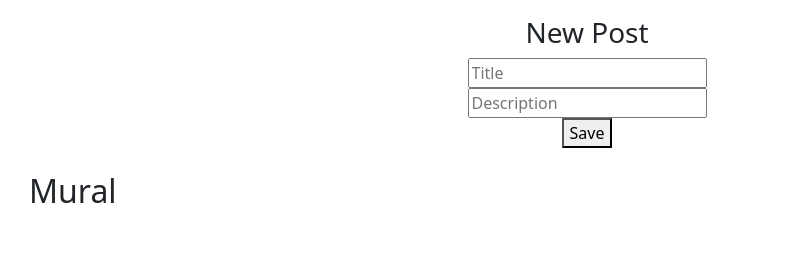
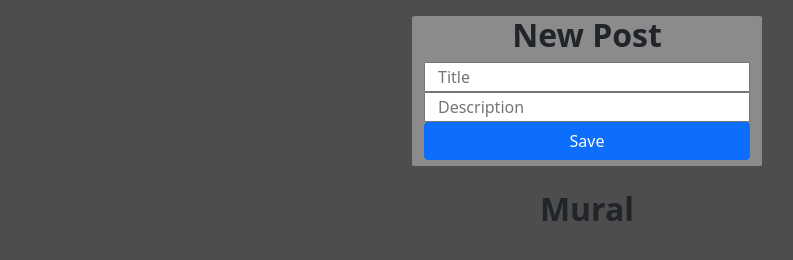
Before and after one commit to Alves047/MuralDeAvisos, a website: page public/index.html in a window 1280 px wide. Shown: the whole page, without its empty margins (53-846 px from the left). Drawn offline with nearby package versions, Linux system fonts and the light colour scheme; no server answers.

Commit message:
EditCode

```diff
--- a/package.json
+++ b/package.json
@@ -4,7 +4,7 @@
   "main": "index.js",
   "scripts": {
     "test": "echo \"Error: no test specified\" && exit 1",
-    "start": "index"
+    "start": "index.js"
   },
   "author": "",
   "license": "ISC",
--- /dev/null
+++ b/public/index.css
@@ -0,0 +1,19 @@
+body{
+    background-color: #4d4d4d;
+
+}
+
+h2{
+    text-align: center;
+}
+.Inputs{
+    display: block;
+
+}
+.InputsElements{
+    background-color: #8b8b8b;
+    height: 150px;
+    border-radius: 1%;
+    width: 350px;
+
+}
--- a/public/index.html
+++ b/public/index.html
@@ -11,19 +11,22 @@
       integrity="sha384-1BmE4kWBq78iYhFldvKuhfTAU6auU8tT94WrHftjDbrCEXSU1oBoqyl2QvZ6jIW3"
       crossorigin="anonymous"
     />
+    <link rel="stylesheet" href="./index.css" />
   </head>
 
-  <body class="mt-3">
-    <div class="container">
+  <body class="mt-3 container">
+    <div class="contetsBody">
       <div class="text-center">
-        <h3>New Post</h3>
-          <input id="title" placeholder="Title"><br>
-          <input id="desc" placeholder="Description"><br>
-          <button onclick="savePost()">Save</button>
+        <div class="InputsElements container">
+          <h2><b>New Post</b></h2>
+          <input class="Inputs container " id="title" placeholder="Title" required />
+          <input class="Inputs container" id="desc" placeholder="Description" required />
+          <button class="Inputs btn btn-primary container" onclick="savePost()">Save</button>
+        </div>
       </div>
-      <h2 class="mt-4">Mural</h2>
+      <h2 class="mt-4"><b>Mural</b></h2>
       <div id="posts">
-           <!--Posts add pelo usuario aparecerao aqui-->
+        <!--Posts add pelo usuario aparecerao aqui-->
       </div>
     </div>
 
```
Also changed, not shown: README.md.
